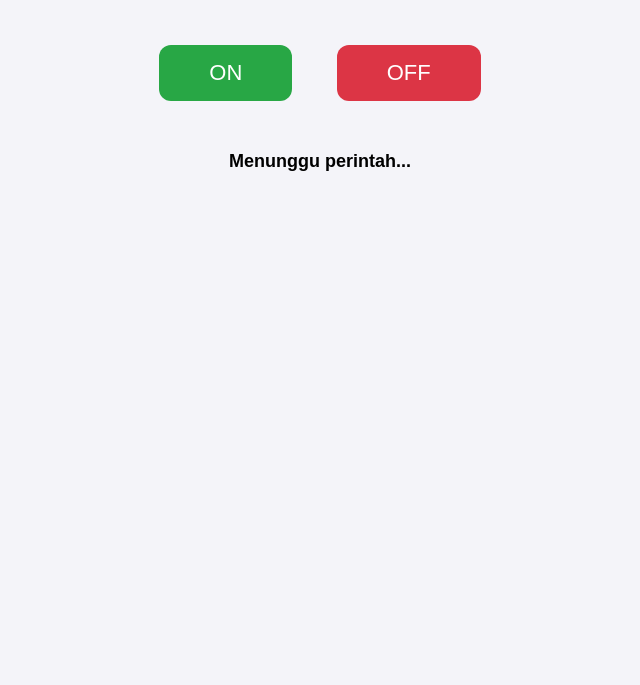
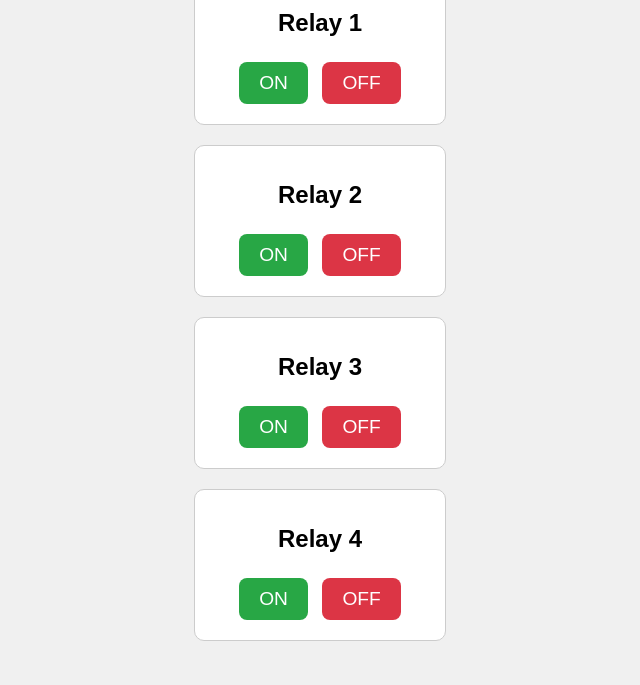
Before and after one commit to andripratamaa/iotrelay, a plain HTML site: page index.html in a window 1280 px wide. Shown: the part 131-816 px from the top of the page, without its empty margins (320-960 px from the left). Drawn offline with Linux system fonts and the light colour scheme.

Commit message:
Update index.html

```diff
--- a/index.html
+++ b/index.html
@@ -1,76 +1,84 @@
 <!DOCTYPE html>
-<html lang="id">
+<html lang="en">
 <head>
     <meta charset="UTF-8">
     <meta name="viewport" content="width=device-width, initial-scale=1.0">
-  <title>Kontrol Relay ESP32</title>
+    <title>Kontrol 4 Relay</title>
     <style>
-    body {
-      font-family: Arial, sans-serif;
-      background: #f4f4f9;
-      text-align: center;
-      padding: 50px;
-    }
-    h1 {
-      margin-bottom: 40px;
-    }
-    button {
-      font-size: 22px;
-      padding: 15px 50px;
-      margin: 20px;
-      border: none;
-      border-radius: 12px;
-      cursor: pointer;
-      transition: 0.3s;
-    }
-    .on {
-      background: #28a745;
-      color: white;
-    }
-    .on:hover {
-      background: #218838;
-    }
-    .off {
-      background: #dc3545;
-      color: white;
-    }
-    .off:hover {
-      background: #c82333;
-    }
-    #status {
-      margin-top: 30px;
-      font-size: 18px;
-      font-weight: bold;
-    }
+        body { font-family: sans-serif; display: flex; justify-content: center; align-items: center; min-height: 100vh; background-color: #f0f0f0; }
+        .container { text-align: center; }
+        .relay-control { margin: 20px; padding: 15px; border: 1px solid #ccc; border-radius: 10px; background-color: white; }
+        button { font-size: 1.2rem; padding: 10px 20px; margin: 5px; cursor: pointer; border: none; border-radius: 8px; color: white; }
+        .btn-on { background-color: #28a745; }
+        .btn-off { background-color: #dc3545; }
     </style>
 </head>
 <body>
-  <h1>Kontrol Relay ESP32 via ThingSpeak</h1>
-  <button class="on" onclick="sendCommand(1)">ON</button>
-  <button class="off" onclick="sendCommand(0)">OFF</button>
-  <p id="status">Menunggu perintah...</p>
+    <div class="container">
+        <h1>Kontrol Multi Relay</h1>
+
+        <div class="relay-control">
+            <h2>Relay 1</h2>
+            <button class="btn-on" data-relay="relay1">ON</button>
+            <button class="btn-off" data-relay="relay1">OFF</button>
+        </div>
+
+        <div class="relay-control">
+            <h2>Relay 2</h2>
+            <button class="btn-on" data-relay="relay2">ON</button>
+            <button class="btn-off" data-relay="relay2">OFF</button>
+        </div>
+
+        <div class="relay-control">
+            <h2>Relay 3</h2>
+            <button class="btn-on" data-relay="relay3">ON</button>
+            <button class="btn-off" data-relay="relay3">OFF</button>
+        </div>
+
+        <div class="relay-control">
+            <h2>Relay 4</h2>
+            <button class="btn-on" data-relay="relay4">ON</button>
+            <button class="btn-off" data-relay="relay4">OFF</button>
+        </div>
+
+    </div>
+
+    <script src="https://www.gstatic.com/firebasejs/8.10.0/firebase-app.js"></script>
+    <script src="https://www.gstatic.com/firebasejs/8.10.0/firebase-database.js"></script>
 
     <script>
-    // Ganti dengan Write API Key kamu
-    const apiKey = "7ZK0FHVMYJ8QUG92";
+        // --- Ganti dengan Konfigurasi Firebase Anda ---
+        var firebaseConfig = {
+            apiKey: "AIzaSyAWVGErwMagsBhKpFQbvvdYe9zdRaLFQo0",
+            authDomain: "relay-4f3b0.firebaseapp.com",
+            databaseURL: "https://relay-4f3b0-default-rtdb.asia-southeast1.firebasedatabase.app",
+            projectId: "relay-4f3b0",
+        };
 
-    function sendCommand(value) {
-      const url = `https://api.thingspeak.com/update?api_key=${apiKey}&field1=${value}`;
+        firebase.initializeApp(firebaseConfig);
+        var database = firebase.database();
 
-      fetch(url)
-        .then(response => response.text())
-        .then(data => {
-          if (data > 0) {
-            document.getElementById("status").innerText =
-              (value === 1 ? "Relay ON terkirim ✅" : "Relay OFF terkirim ❌");
-          } else {
-            document.getElementById("status").innerText = "Gagal mengirim!";
+        // Fungsi untuk mengontrol relay
+        function setRelayStatus(relayId, status) {
+            console.log(`Mengatur ${relayId} menjadi ${status}`);
+            database.ref('relays/' + relayId).set(status);
         }
-        })
-        .catch(error => {
-          document.getElementById("status").innerText = "Error: " + error;
+
+        // Tambahkan event listener untuk semua tombol ON
+        document.querySelectorAll('.btn-on').forEach(button => {
+            button.addEventListener('click', () => {
+                const relayId = button.getAttribute('data-relay');
+                setRelayStatus(relayId, "ON");
             });
-    }
+        });
+
+        // Tambahkan event listener untuk semua tombol OFF
+        document.querySelectorAll('.btn-off').forEach(button => {
+            button.addEventListener('click', () => {
+                const relayId = button.getAttribute('data-relay');
+                setRelayStatus(relayId, "OFF");
+            });
+        });
     </script>
 </body>
 </html>
```
Lines whose indentation alone changed are shown as unchanged.
